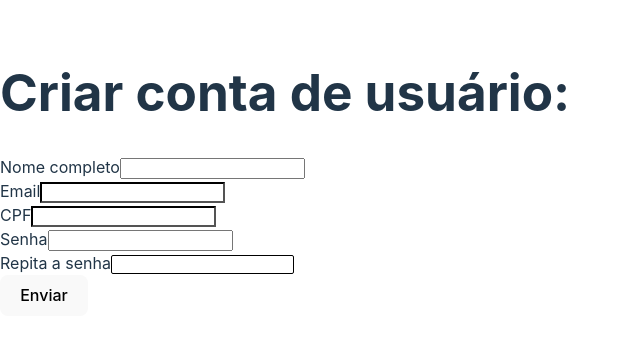
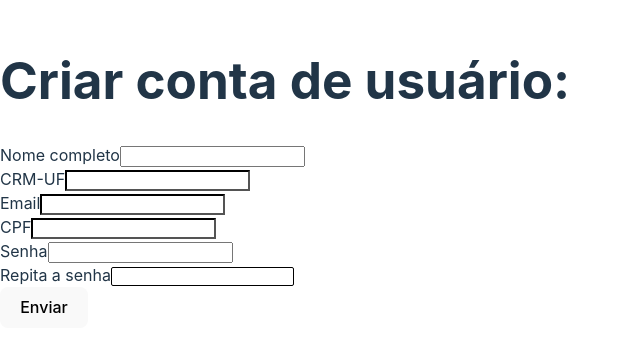
Before and after one commit to Erico94/LABMedical, a React (Vite) app: page /cadastro-de-usuario in a window 1280 px wide. Shown: the part 227-578 px from the top of the page, without its empty margins (0-640 px from the left). Built offline with nearby package versions, Linux system fonts and the light colour scheme.

Commit message:
Adicionado input para CRM e feita alógica de verificação se ja existe algum ativo.

```diff
--- a/db.json
+++ b/db.json
@@ -24,6 +24,14 @@
       "senha": "12345678",
       "cpf": "09432568478",
       "id": 3
+    },
+    {
+      "nome": "Érico Ms",
+      "email": "erico@live.com",
+      "crmUf": "pr-54668",
+      "senha": "01234567",
+      "cpf": "5664215338",
+      "id": 4
     }
   ]
 }
--- a/src/components/Forms/FormularioCadastroUsuario/FormularioCadastroUsuario.jsx
+++ b/src/components/Forms/FormularioCadastroUsuario/FormularioCadastroUsuario.jsx
@@ -4,24 +4,28 @@
 //ao adicinar estilização para as boradas, atentar-se para que tornem iguais apo´s o ref se tornar false
 
 import { useEffect, useRef, useState } from "react";
-import { Post, verificaEmail, verificaCpf } from "../../../service/web";
+import { Post, verificaEmail, verificaCpf, verificaCrmUf } from "../../../service/web";
 
 //talvez incluir telefone e endereço, fazer consulta viacep
 export default function FormularioCadastroUsuario() {
   const [email, setEmail] = useState("");
+  const [crmUf, setCrmUf] = useState("");
   const [password, setPassword] = useState("");
   const [nome, setNome] = useState("");
   const [cpf, setCpf] = useState("");
   const [passwordRepeat, setPasswordRepeat] = useState("");
   const [errorMail, setErrorMail] = useState(false);
+  const [errorCrmUf, setErrorCrmUf] = useState(false);
   const [errorCpf, setErrorCpf] = useState(false);
   const [errorPassword, setErrorPassword] = useState(false);
   const emailRef = useRef(null);
+  const crmUfRef = useRef(null);
   const passwordRef = useRef(null);
   const cpfRef = useRef(null);
   const [newUser, setNewUser] = useState({
     nome: "",
     email: "",
+    crmUf:"",
     senha: "",
     cpf: "",
   });
@@ -30,6 +34,11 @@ export default function FormularioCadastroUsuario() {
     setErrorMail(false);
     emailRef.current.style.borderColor = "black";
   }, [email]);
+
+  useEffect(() => {
+    setErrorCrmUf(false);
+    crmUfRef.current.style.borderColor = "black";
+  }, [crmUf]);
 
   useEffect(() => {
     setErrorCpf(false);
@@ -57,6 +66,14 @@ export default function FormularioCadastroUsuario() {
 
   const handleEmailChange = (event) => {
     setEmail(event.target.value);
+    setNewUser({
+      ...newUser,
+      [event.target.name]: event.target.value,
+    });
+  };
+
+  const handleCrmUfChange = (event) => {
+    setCrmUf(event.target.value);
     setNewUser({
       ...newUser,
       [event.target.name]: event.target.value,
@@ -92,6 +109,15 @@ export default function FormularioCadastroUsuario() {
       console.log("Usuário nao pode ser cadastrado");
       return;
     }
+
+    const responseCrmUf = await verificaCrmUf(crmUf);
+    if (responseCrmUf) {
+      crmUfRef.current.style.borderColor = "red";
+      setErrorCrmUf(true);
+      console.log("Usuário nao pode ser cadastrado");
+      return;
+    }
+
     const responseCpf = await verificaCpf(cpf);
     if (responseCpf) {
       cpfRef.current.style.borderColor = "red";
@@ -123,6 +149,23 @@ export default function FormularioCadastroUsuario() {
           id="nome"
         />
         <br />
+
+        <label htmlFor="CRM-UF">CRM-UF</label>
+        <input
+          required
+          type="text"
+          name="crmUf"
+          value={crmUf}
+          ref={crmUfRef}
+          id="crmUf"
+          minLength={8}
+          maxLength={8}
+          onChange={handleCrmUfChange}
+        />
+        {errorCrmUf && <span>Crm já cadastrado.</span>}
+        <br />
+
+
         <label htmlFor="email">Email</label>
         <input
           required
@@ -130,6 +173,7 @@ export default function FormularioCadastroUsuario() {
           name="email"
           value={email}
           ref={emailRef}
+          id="email"
           onChange={handleEmailChange}
         />
         {errorMail && <span>Email já cadastrado.</span>}
--- a/src/service/web.js
+++ b/src/service/web.js
@@ -15,6 +15,13 @@ export async function verificaEmail(email) {
     const usuarios = await response.json();
     const usuario = usuarios.find(usuario => usuario.email === email);
     return usuario;
+}
+
+export async function verificaCrmUf(crmUf) {
+  const response = await fetch(`${Url_api}/usuarios`);
+  const usuarios = await response.json();
+  const usuario = usuarios.find(usuario => usuario.crmUf === crmUf);
+  return usuario;
 }
 
 export async function verificaCpf(cpf) {
```
